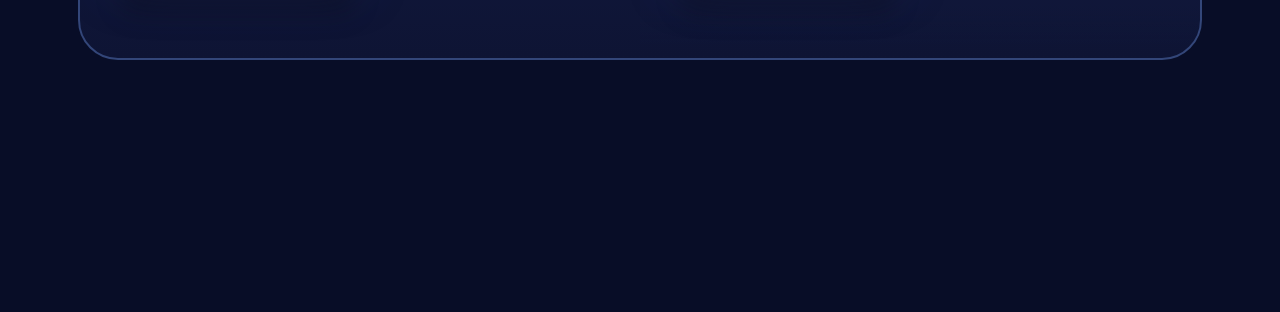
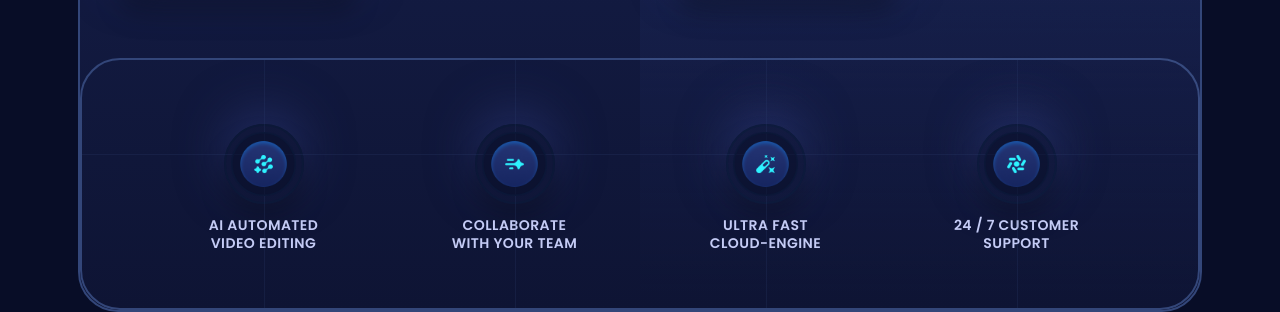
Before and after one commit to Airshock72/xora, a React (Vite) app: page / in a window 1280 px wide. Shown: the part 1512-1824 px from the top of the page. Before the commit the page ends 1572 px from the top, so only its background shows below. Built offline with nearby package versions, Linux system fonts and the light colour scheme.

Commit message:
added list under section on desktop

```diff
--- a/src/sections/Features.jsx
+++ b/src/sections/Features.jsx
@@ -1,7 +1,7 @@
 import { Element } from 'react-scroll'
-import { features } from '../constants/index.jsx'
+import { details, features } from '../constants/index.jsx'
+import Button from '../components/Button.jsx'
 import React from 'react'
-import Button from '../components/Button.jsx'
 
 const Features = () => {
   return (
@@ -26,6 +26,18 @@
                 <Button icon={button.icon}>{button.title}</Button>
               </div>
             ))}
+            <ul className='relative flex justify-around flex-grow px-[5%] border-2 border-s3 rounded-7xl max-md:hidden'>
+              <div className='absolute bg-s3/20 top-[38%] left-0 right-0 w-full h-[1px] z-10' />
+              {details.map(({ id, icon, title }) => (
+                <li key={id} className='relative pt-16 px-4 pb-14'>
+                  <div className='absolute top-0 bottom-0 left-1/2 bg-s3/20 w-[1px] h-full z-10' />
+                  <div className='flex items-center justify-center mx-auto mb-3 border-2 border-s2 rounded-full hover:border-s4 transition-all duration-500 shadow-500 size-20'>
+                    <img src={icon} alt={title} className='size-17/20 object-contain z-20 ' />
+                  </div>
+                  <h3 className='relative z-2 max-w-36 mx-auto my-0 base-small text-center uppercase'>{title}</h3>
+                </li>
+              ))}
+            </ul>
           </div>
         </div>
       </Element>
```
Also changed, not shown: 1 other file (tests, documents, lock files or other folders).
